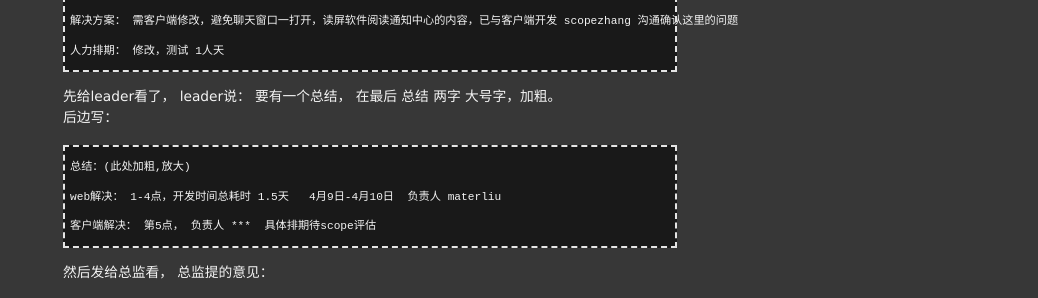
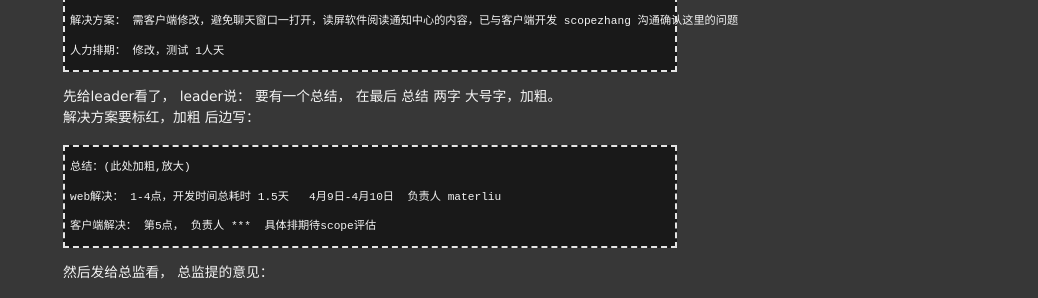
Before and after one commit to materliu/materliu.github.io, a Jekyll site: the page built from all/tencent/_posts/2014-04-10-老大思考问题方式的不同.md, in a window 1280 px wide. Shown: the part 1371-1669 px from the top of the page, without its empty margins (242-1280 px from the left). Built offline with Jekyll 4.4.1, drawn with Linux system fonts in a browser that asks for light colours; Markdown is read by kramdown in place of the engine named in the settings.

Commit message:
添加文件 老大思考问题方式的不同！

```diff
--- a/all/tencent/_posts/2014-04-10-老大思考问题方式的不同.md
+++ b/all/tencent/_posts/2014-04-10-老大思考问题方式的不同.md
@@ -47,7 +47,7 @@ title: 2014-04-10-老大思考问题方式的不同.md
 
 
 
-先给leader看了， leader说： 要有一个总结， 在最后 总结 两字 大号字，加粗。
+先给leader看了， leader说： 要有一个总结， 在最后 总结 两字 大号字，加粗。 解决方案要标红，加粗
 后边写：
 
     总结：(此处加粗,放大)
```
